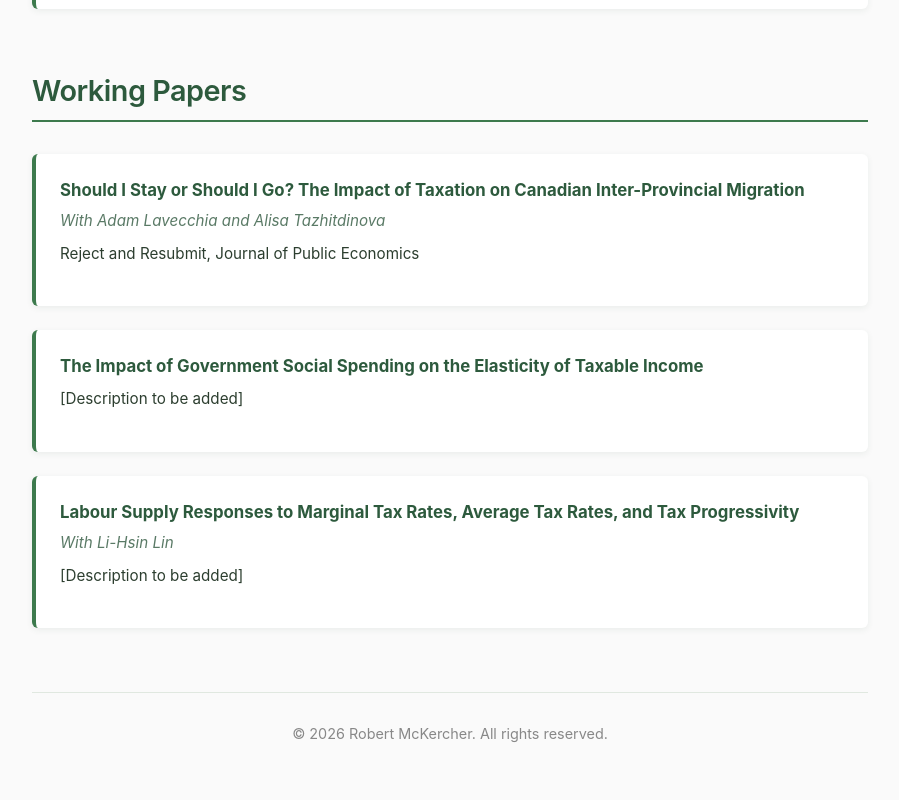
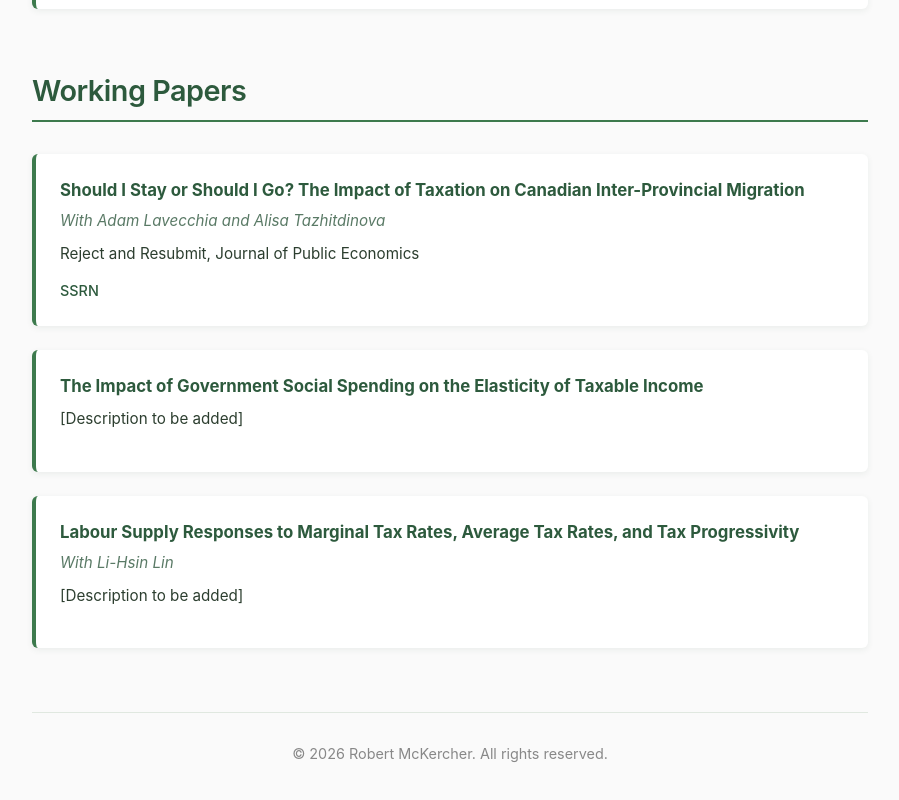
Before and after one commit to robbiemckercher97/academic-website, a Next.js app: page / in a window 1280 px wide. Shown: the part 1055-1855 px from the top of the page, without its empty margins (190-1089 px from the left). Built offline with nearby package versions, Linux system fonts and the light colour scheme.

Commit message:
Add SSRN link to migration paper

```diff
--- a/pages/index.tsx
+++ b/pages/index.tsx
@@ -26,7 +26,9 @@ const workingPapers: Paper[] = [
     title: 'Should I Stay or Should I Go? The Impact of Taxation on Canadian Inter-Provincial Migration',
     authors: 'With Adam Lavecchia and Alisa Tazhitdinova',
     description: 'Reject and Resubmit, Journal of Public Economics',
-    links: [],
+    links: [
+      { text: 'SSRN', url: 'https://papers.ssrn.com/sol3/papers.cfm?abstract_id=6572404' },
+    ],
   },
   {
     id: 3,
```
